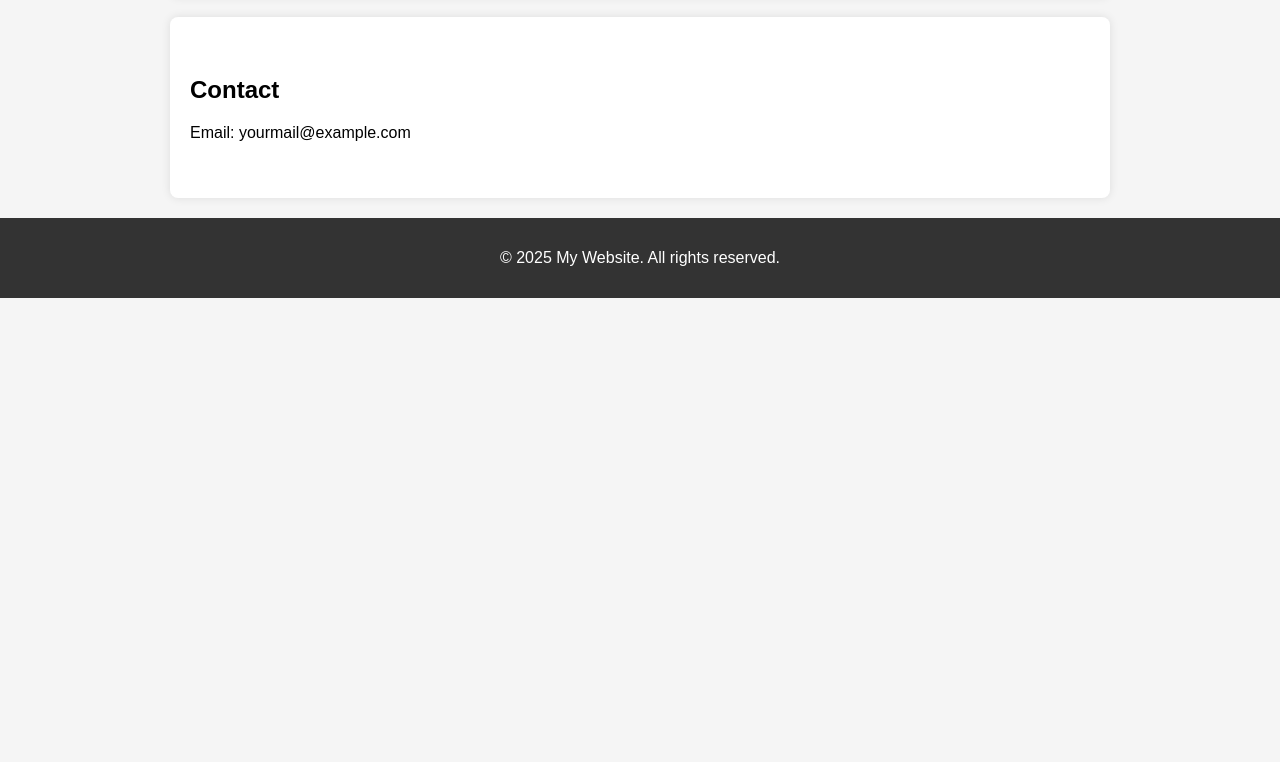
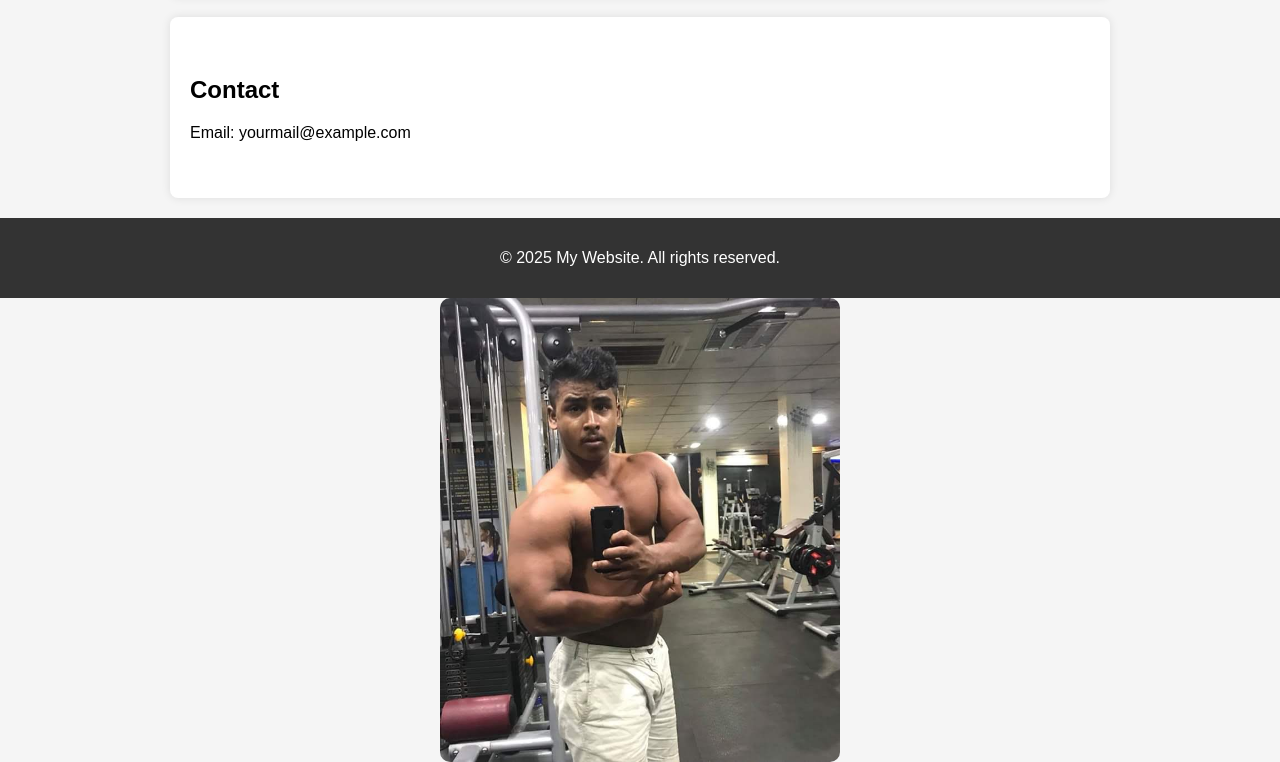
Before and after one commit to primananton-tech/primananton-tech.github.io, a plain HTML site: page index.html in a window 1280 px wide. Shown: the part 619-1381 px from the top of the page. Before the commit the page ends 917 px from the top, so only its background shows below. Drawn offline with Linux system fonts and the light colour scheme.

Commit message:
Update index.html

```diff
--- a/index.html
+++ b/index.html
@@ -83,3 +83,6 @@
   </footer>
 </body>
 </html>
+<img src="https://raw.githubusercontent.com/primananton-tech/primananton-tech.github.io/e8051c3c471d426ad5281d3867ddc53ff9fd6691/FB_IMG_1571071535691.jpg"
+     alt="Priman"
+     style="width:100%; max-width:400px; display:block; margin:auto; border-radius:10px;">
```
